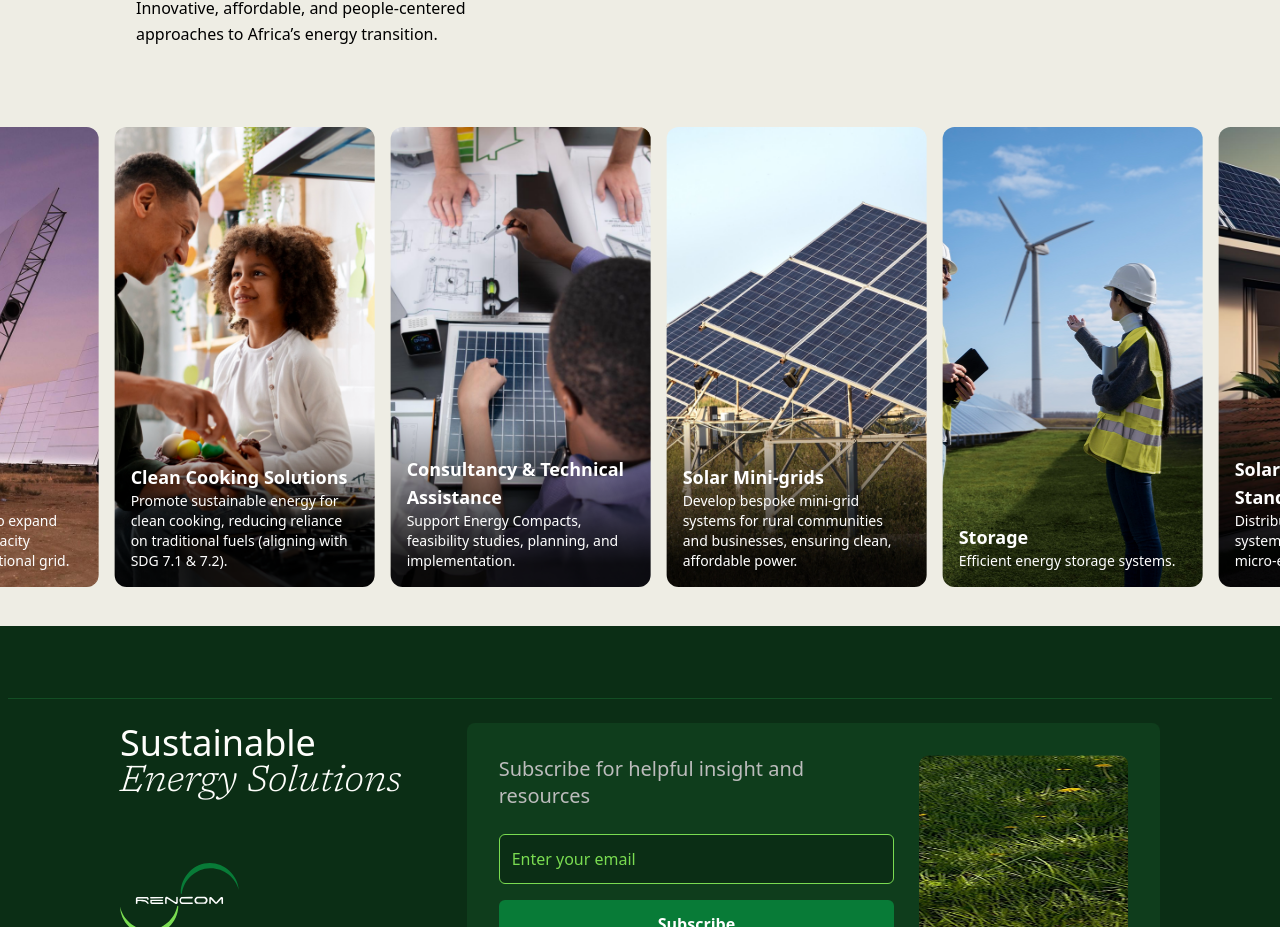
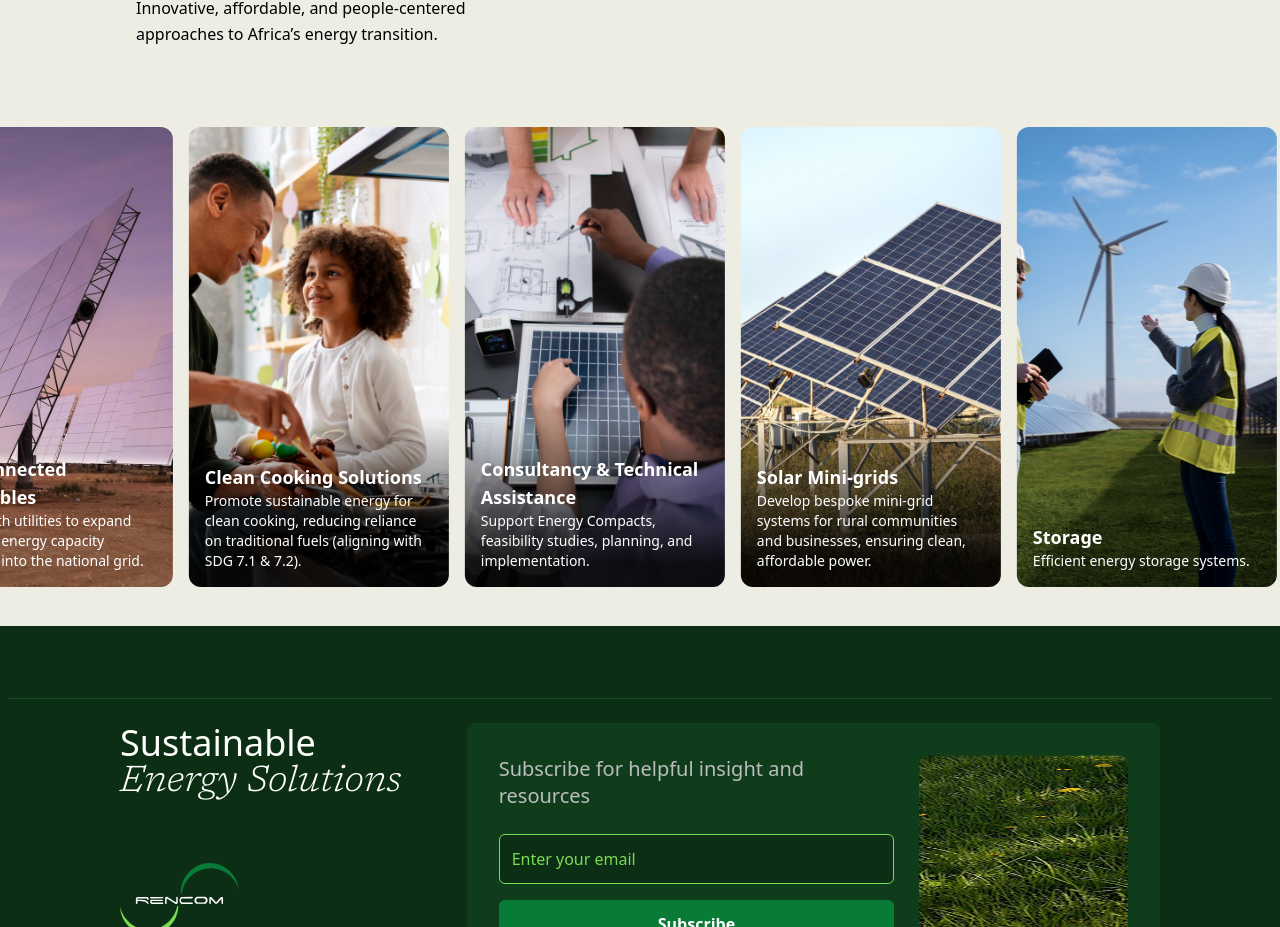
Before and after one commit to elumeluwebster/rencom, a Next.js app: page / in a window 1280 px wide. Shown: the part 2334-3261 px from the top of the page. Built offline with nearby package versions, Linux system fonts and the light colour scheme.

Commit message:
beans again

```diff
--- a/src/components/carousel.tsx
+++ b/src/components/carousel.tsx
@@ -5,7 +5,7 @@ import { slides } from "@/utils/store";
 export default function Carousel() {
   const [start, setStart] = useState(0);
   const [visible, setVisible] = useState(4);
-  const cardWidth = 260 + 16;
+  const cardWidth = 220 + 10;
   const slideCount = slides.length;
 
   const extendedSlides = [...slides, ...slides];
```
